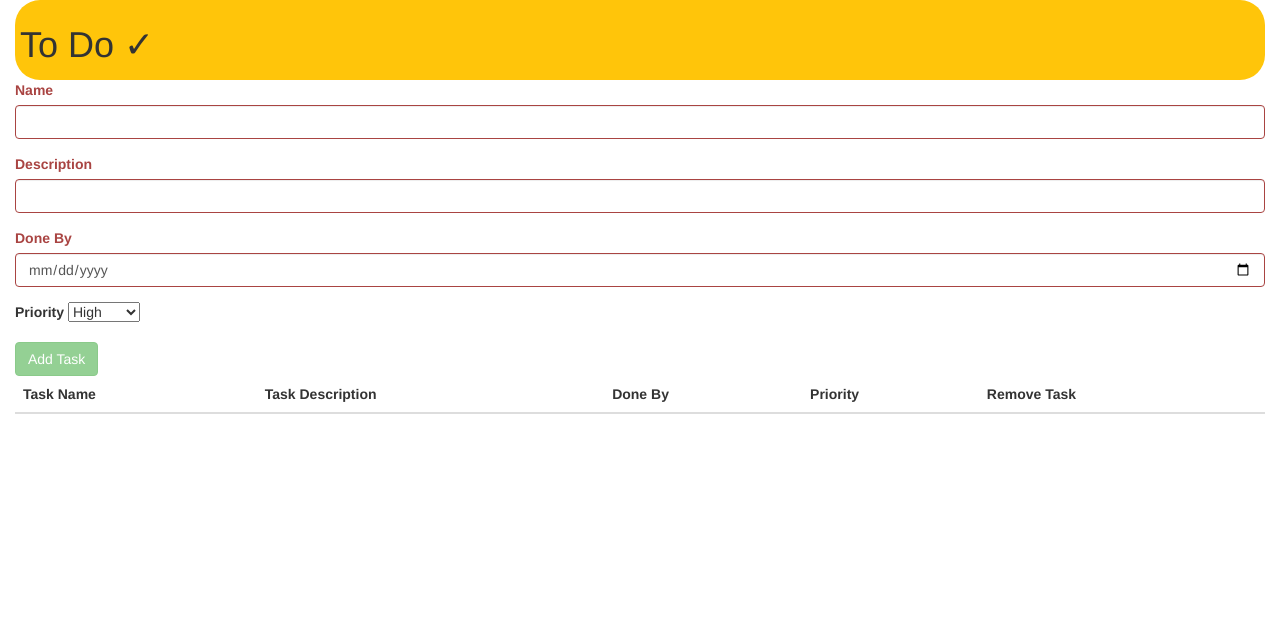
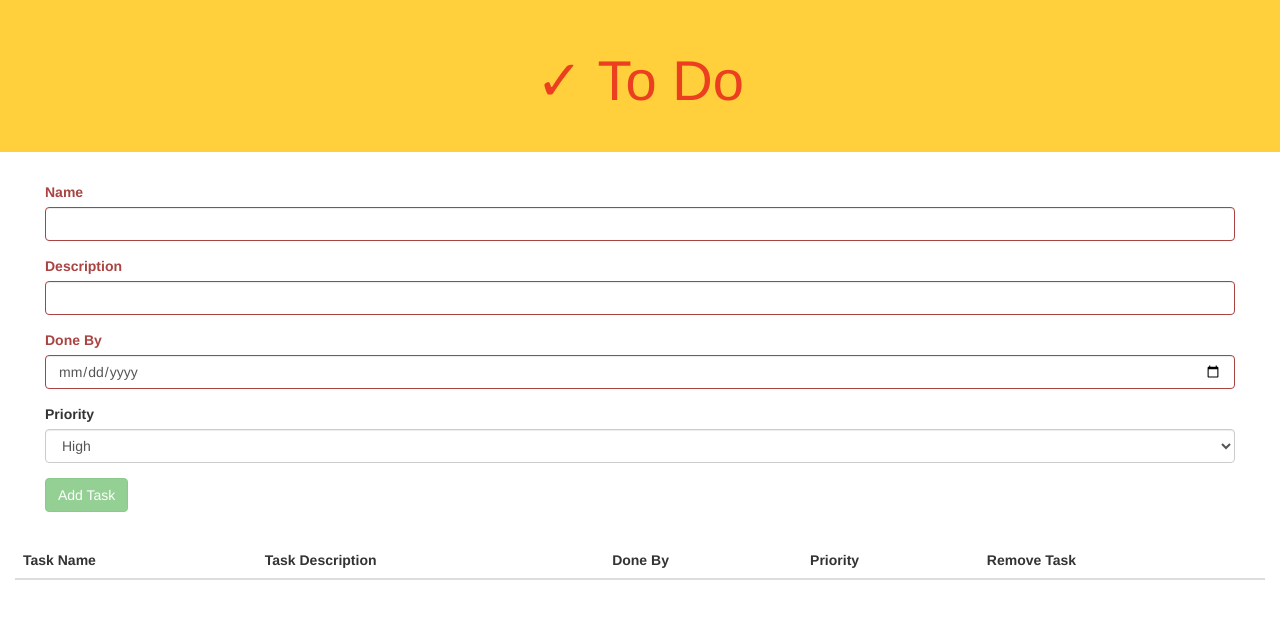
Before and after one commit to jspencersharpe/To-Do-App, a website: page index.html in a window 1280 px wide. Drawn offline with Linux system fonts and the light colour scheme; no server answers; a web font is replaced by a local one.

Commit message:
more styling

```diff
--- a/index.html
+++ b/index.html
@@ -10,10 +10,14 @@
   <link rel="stylesheet" href="main.css">
   </head>
   <body>
+  <header id="masthead">
+    <div class="container-fluid">
+      <div class="brand">
+        <h1 >&#10003; To Do</h1>
+      </div>
+    </div>
+  </header>
     <div class="container-fluid" ng-controller="ToDoController as todoCtrl">
-      <div class="title">
-        <h1 >To Do &#10003;</h1>
-      </div>
     <form name="myForm" ng-submit="myForm.$valid && todoCtrl.addNewTask()" novalidate>
       <div class="form-group" ng-class="{'has-error':!todoCtrl.newTask.name}">
         <label class="control-label">Name</label>
@@ -29,7 +33,7 @@
       </div>
       <div class="form-group">
         <label class="control-label">Priority</label>
-        <select ng-model="todoCtrl.newTask.priority">
+        <select class="form-control" ng-model="todoCtrl.newTask.priority">
           <option value="{{val}}" ng-repeat="(val, text) in todoCtrl.priorityOptions">
           {{text}}
         </option>
--- a/main.css
+++ b/main.css
@@ -1,5 +1,14 @@
-.title {
-  background-color: rgba(255, 197, 10, 1);
-  border-radius: 25px;
-  padding: 5px;
+#masthead {
+  background-color: rgba(255, 197, 10, .8);
+  text-align: center;
+  padding: 30px;
 }
+
+form, table {
+  padding: 30px;
+}
+
+h1 {
+  color: rgb(235, 63, 32);
+  font-size: 4em;
+}
```
